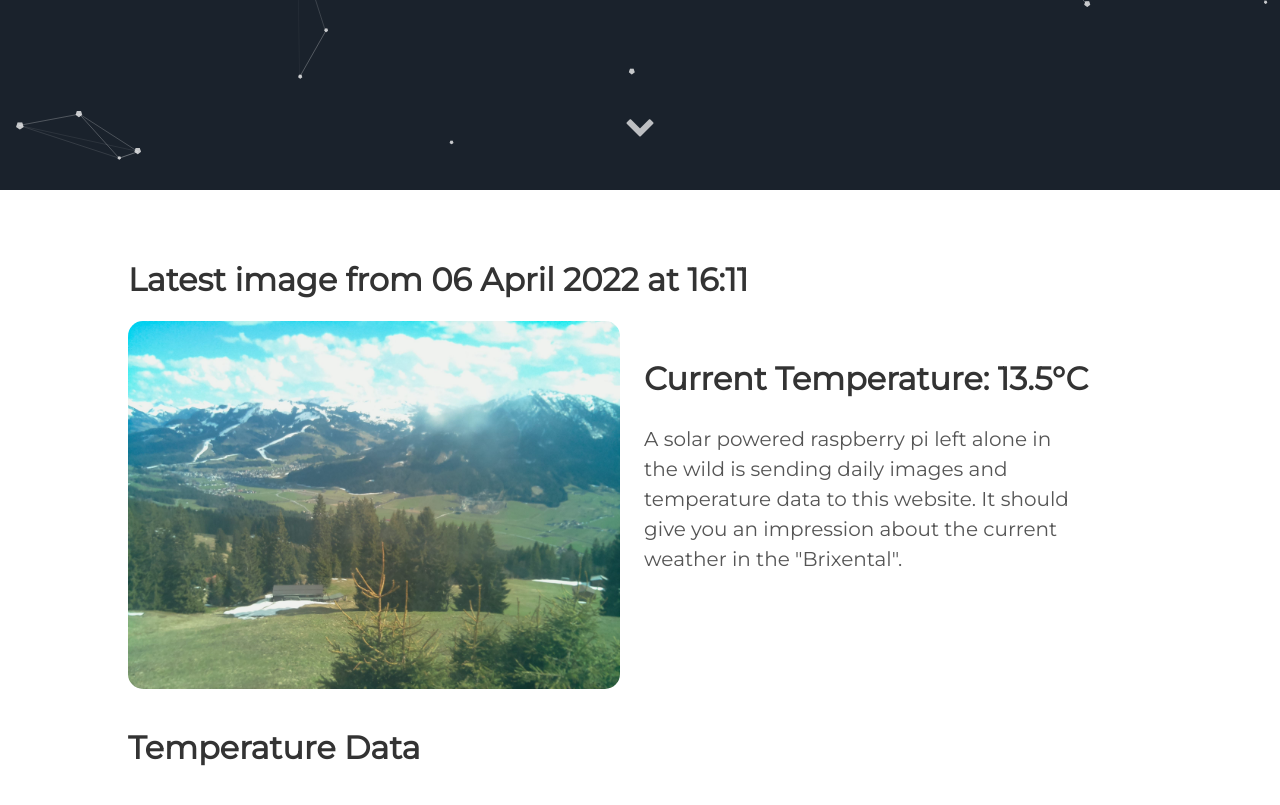
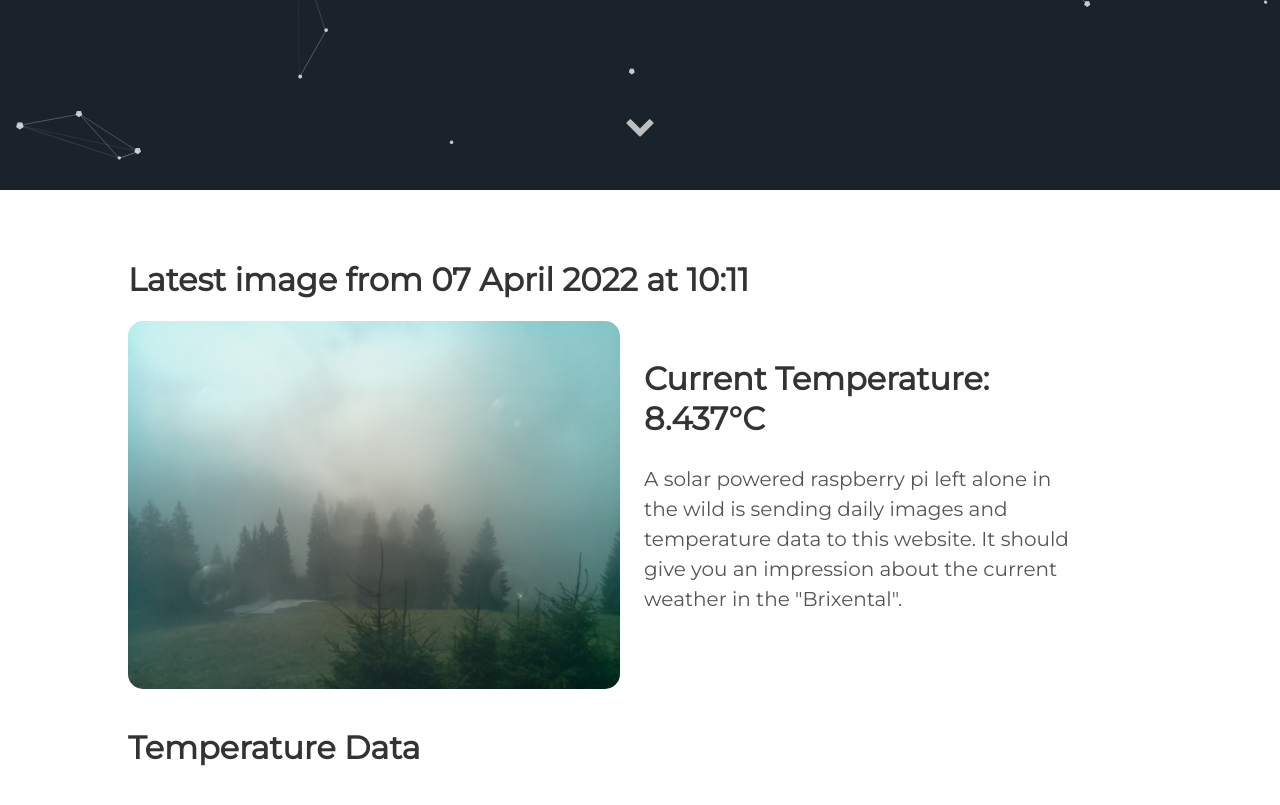
Before and after one commit to vektorious/vektorious.github.io, a Jekyll site: the page built from resources/huette.md, in a window 1280 px wide and 900 px high, scrolled down 710 px. Shown: the top 805 px of the window. Built offline with Jekyll 4.4.1, drawn with Linux system fonts in a browser that asks for light colours.

Commit message:
I'm a bot beep boop

```diff
--- a/resources/huette.md
+++ b/resources/huette.md
@@ -6,13 +6,13 @@ image: '/assets/img/'
 description: 'Live image from the Austrian alps'
 twitter_text: ' '
 ---
-## Latest image from 06 April 2022 at 16:11
+## Latest image from 07 April 2022 at 10:11
 <div class="huette">
   <div class="huette-image">
     <img src="{{ "/assets/img/huette.jpg" | prepend: site.baseurl }}">
   </div>
   <div class="huette-text">
-        <h2>Current Temperature: 13.5°C</h2>
+        <h2>Current Temperature: 8.437°C</h2>
         <p>A solar powered raspberry pi left alone in the wild is sending daily images and temperature data to this website. It should give you an impression about the current weather in the "Brixental".</p>
 
   </div>
```
Also changed, not shown: rpi-script/2022-04-07_100948.txt (renamed from rpi-script/2022-04-06_160947.txt, +5 -5 lines), rpi-script/huette.md (+2 -2 lines), assets/img/huette.jpg, assets/img/temp_plot.png, rpi-script/temp_plot.png, 1 other file.
